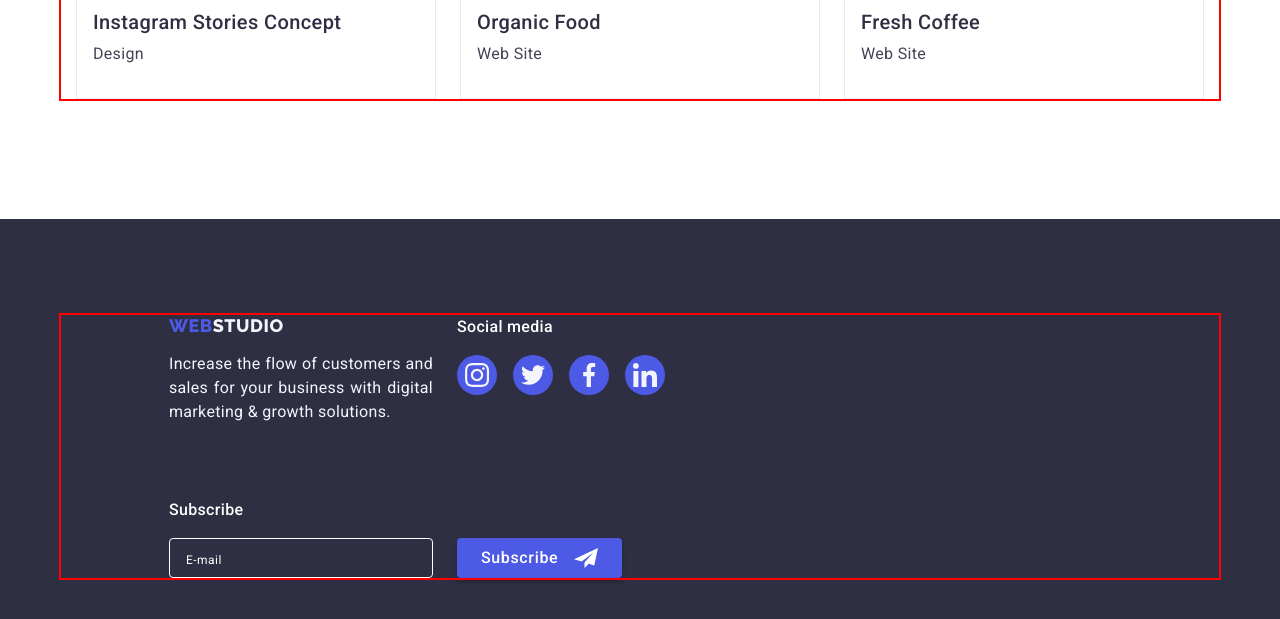
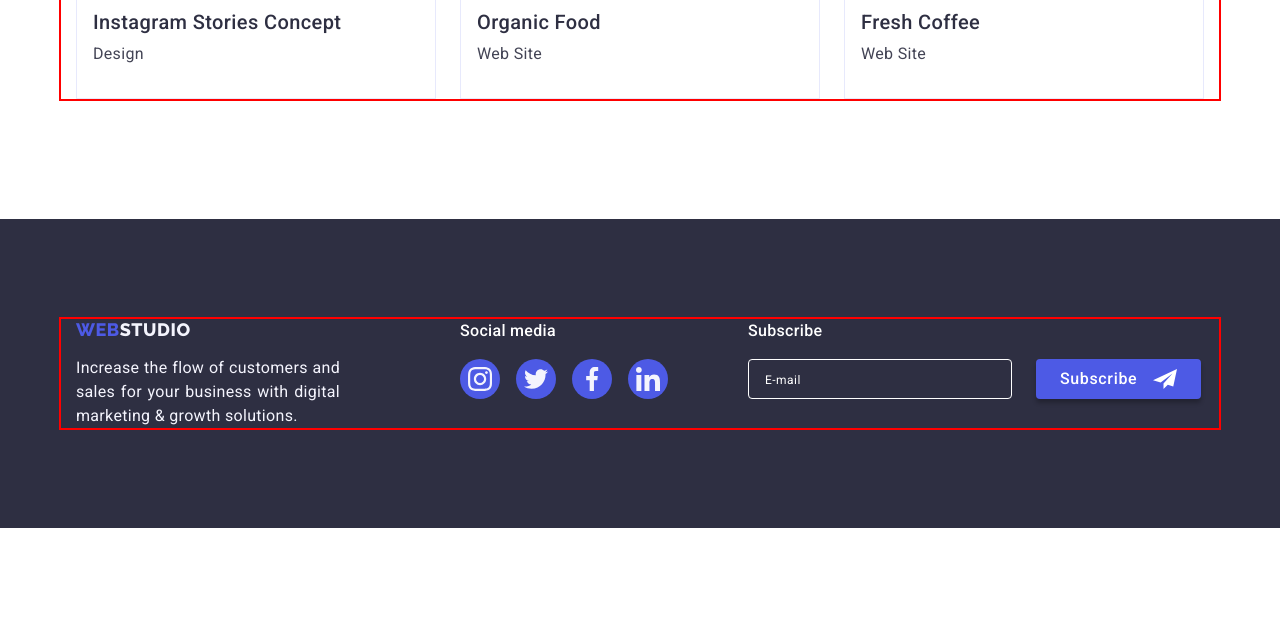
Before and after one commit to oleksandrmorgun/goit-markup-hw-07, a plain HTML site: page portfolio.html in a window 1280 px wide. Shown: the part 1551-2170 px from the top of the page. After the commit the page ends 2079 px from the top, so only its background shows below. Drawn offline with nearby package versions, Linux system fonts and the light colour scheme.

Commit message:
footer done

```diff
--- a/css/styles.css
+++ b/css/styles.css
@@ -879,6 +879,40 @@ button {
   }
 }
 
+@media screen and (min-width: 1158px) {
+  .footer {
+    padding: 100px 0;
+  }
+
+  .footer-container {
+    display: flex;
+    align-items: baseline;
+    flex-wrap: nowrap;
+    gap: 0;
+  }
+
+  .logo {
+    margin-left: 0;
+  }
+
+  .footer-description {
+    margin-right: 120px;
+    margin-left: 0;
+  }
+
+  .footer-social-media-list {
+    margin-right: 80px;
+  }
+
+  .footer-subscribe {
+    margin-left: 0;
+  }
+
+  .footer-subscribe-form {
+    display: flex;
+  }
+}
+
 /* ========== PORTFOLIO ========== */
 
 .portfolio {
```
